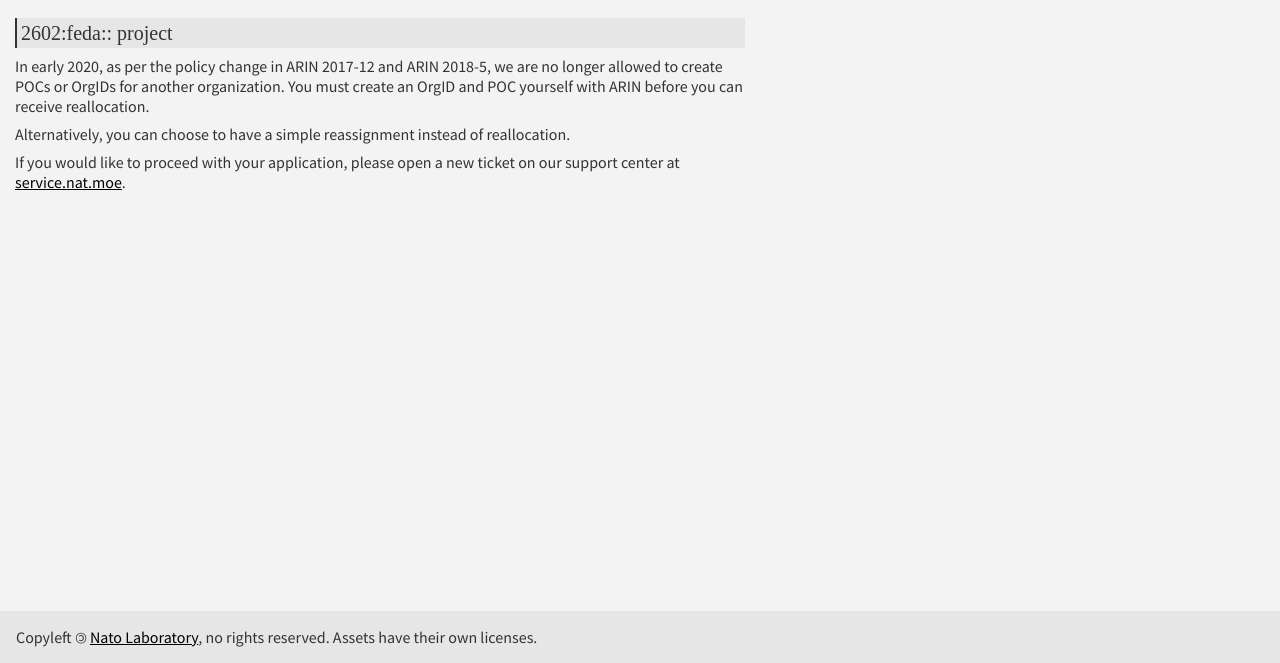
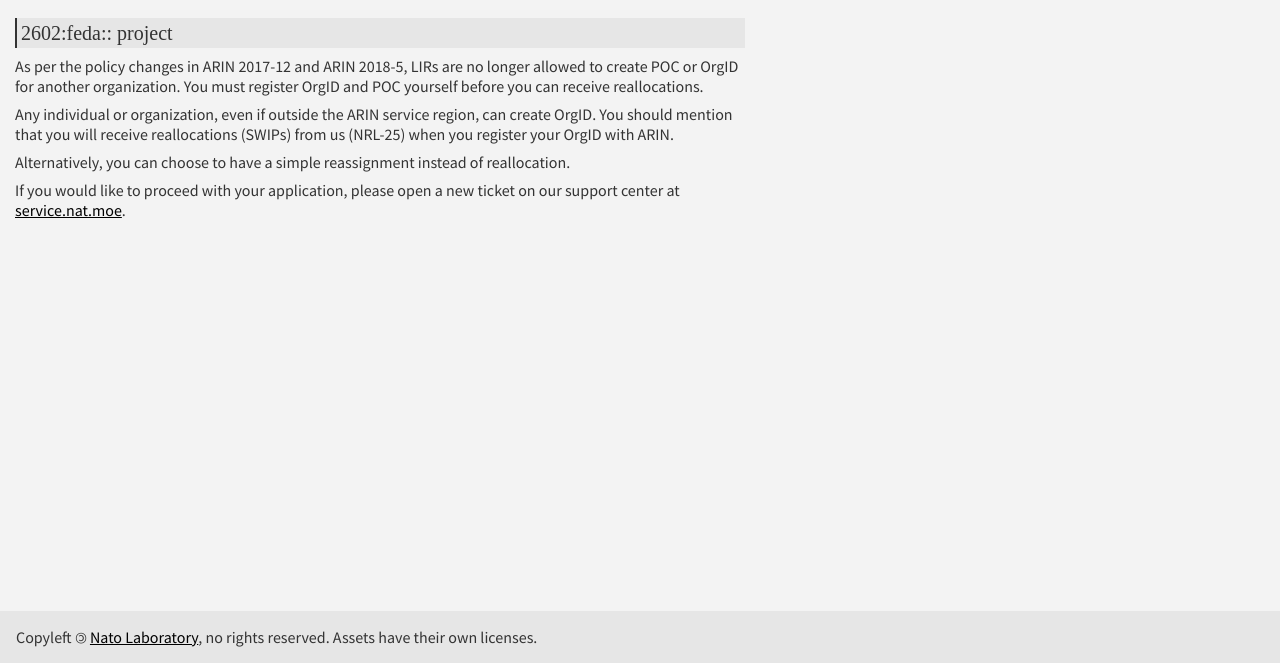
Before and after one commit to magicnat/nat.moe, a plain HTML site: page feda/index.html in a window 1280 px wide. Shown: the part 137-800 px from the top of the page. Drawn offline with Linux system fonts and the light colour scheme; a web font is replaced by a local one.

Commit message:
feda: updated

```diff
--- a/feda/index.html
+++ b/feda/index.html
@@ -4,7 +4,7 @@
   <meta charset="utf-8" />
   <title>Nato Internet Service</title>
   <link href="https://fonts.googleapis.com/css?family=Bellefair|Source+Sans+Pro" rel="stylesheet">
-  <meta name="viewport" content="initial-scale=1.0001, minimum-scale=1.0001, maximum-scale=1.0001, user-scalable=no"/>
+  <meta name="viewport" content="initial-scale=1">
   <style>
 
 * {
@@ -102,9 +102,11 @@ a:visited {
       <div class="content">
         <section class="main" id="sect_home">
           <div class="subtitle">2602:feda:: project</div>
-          <p>In early 2020, as per the policy change in ARIN 2017-12 and ARIN 2018-5, we are no longer allowed to create POCs or OrgIDs for another organization. You must create an OrgID and POC yourself with ARIN before you can receive reallocation.</p>
+          <p>As per the policy changes in ARIN 2017-12 and ARIN 2018-5, LIRs are no longer allowed to create POC or OrgID for another organization. You must register OrgID and POC yourself before you can receive reallocations.</p>
 
-          <p>Alternatively, you can choose to have a simple reassignment instead of reallocation. </p>
+          <p>Any individual or organization, even if outside the ARIN service region, can create OrgID. You should mention that you will receive reallocations (SWIPs) from us (NRL-25) when you register your OrgID with ARIN.</p>
+
+          <p>Alternatively, you can choose to have a simple reassignment instead of reallocation.</p>
 
           <p>If you would like to proceed with your application, please open a new ticket on our support center at <a href="https://service.nat.moe/" target="_blank">service.nat.moe</a>.
         </section>
```
